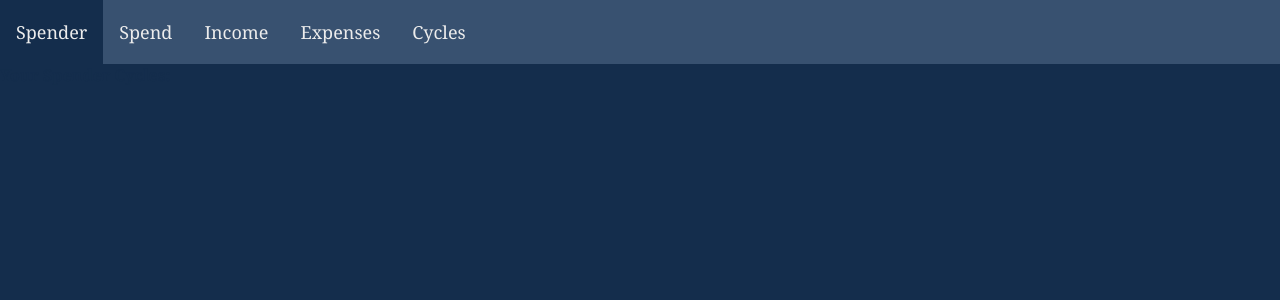
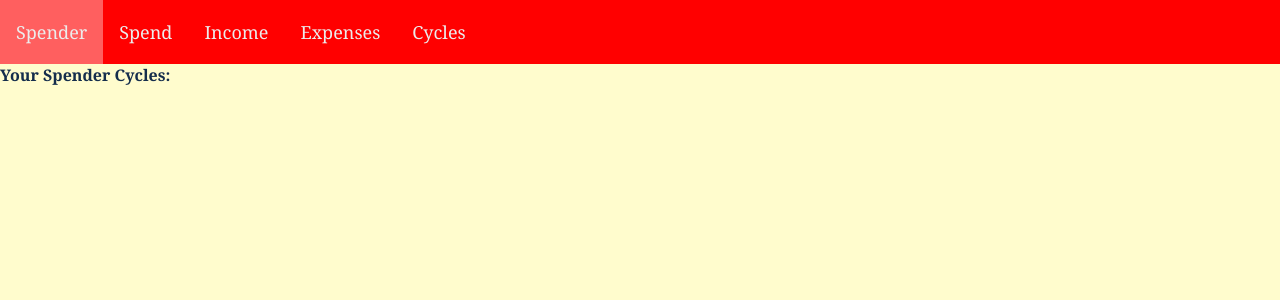
Before and after one commit to dcabriales/Spender, a Flask app: template website/templates/cycles.html in a window 1280 px wide. Shown: the top 300 px of the page. Run offline with Flask 3, Linux system fonts and the light colour scheme; the template is opened without the code that fills it, so the values that code supplies are empty.

Commit message:
Redesigned background and redisigned forms

```diff
--- a/website/static/base/base.css
+++ b/website/static/base/base.css
@@ -1,15 +1,17 @@
 :root {
     --light: #ececec;
-    --green: #9fd3c7;
     --lightblue: #385170;
     --darkblue: #142d4c;
+    --red: #ff0000;
+    --lightred: #ff5f5f;
+    --baige: #fffccd;
 }
 *{
     margin:0;
     box-sizing: border-box;
     }
 body {
-    background-color: var(--darkblue);
+    background-color: var(--baige);
 }
 
 h1 {
@@ -36,11 +38,11 @@ li {
     float: left;
 }
 li a:hover {
-    background-color: var(--darkblue);
+    background-color: var(--lightred);
 }
 .topnav {
     display: block;
-    background-color: var(--lightblue);
+    background-color: var(--red);
     align-items: center;
     justify-content: center;
 }
```
